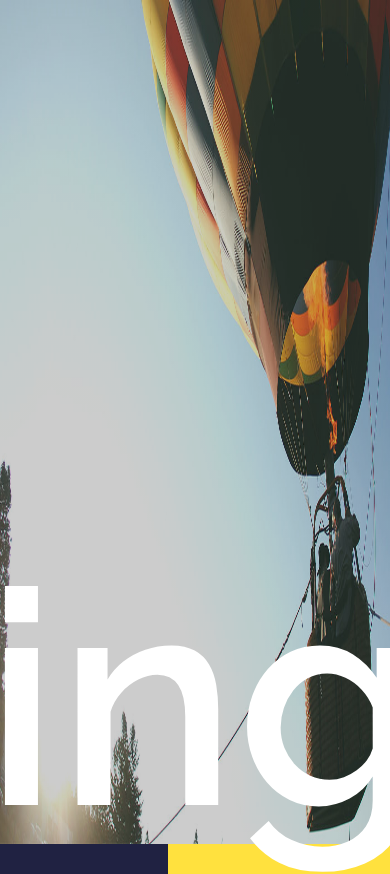
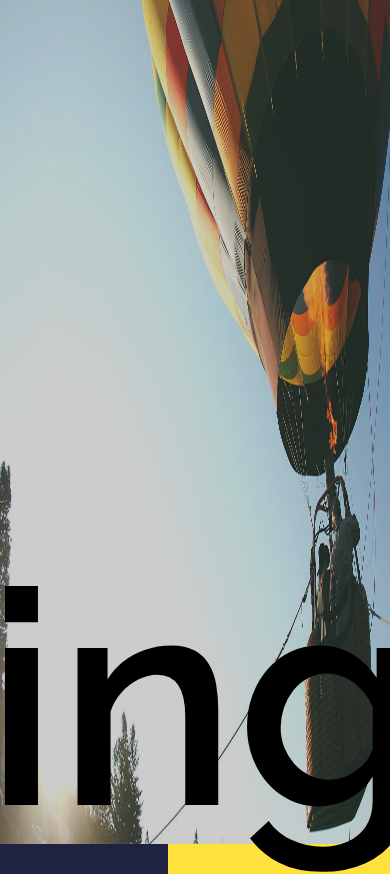
Before and after one commit to Kalif1/wdc34, a plain HTML site: page index.html in a window 390 px wide. Shown: the top 874 px of the page. Drawn offline with Linux system fonts and the light colour scheme.

Commit message:
Add files via upload

```diff
--- a/styles/main.css
+++ b/styles/main.css
@@ -470,7 +470,7 @@ h2 ~ p{
 
 @media (max-width: 702px){
 	.h1{
-		font-color: #000000;
+		color: #000000 !important;
 		font-weight: 900;
 		font-size: 300px;
 	}
```
